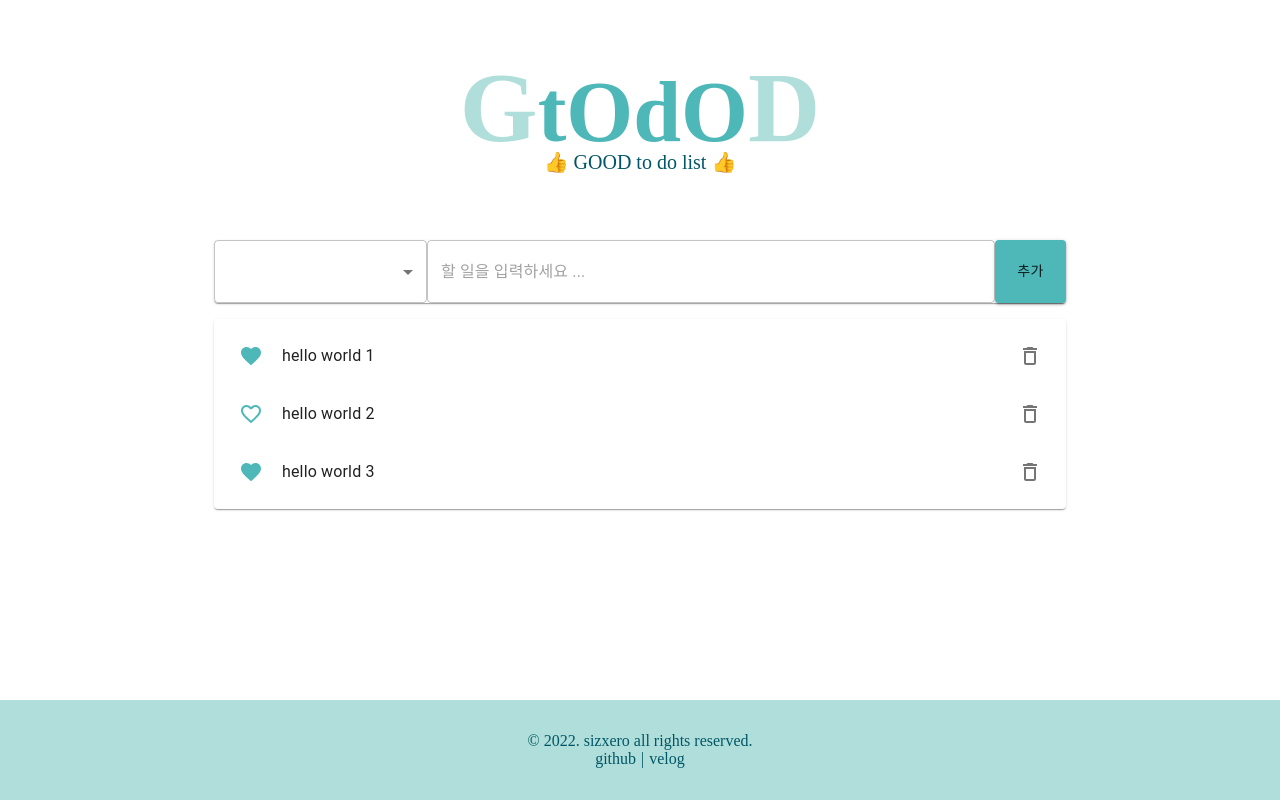
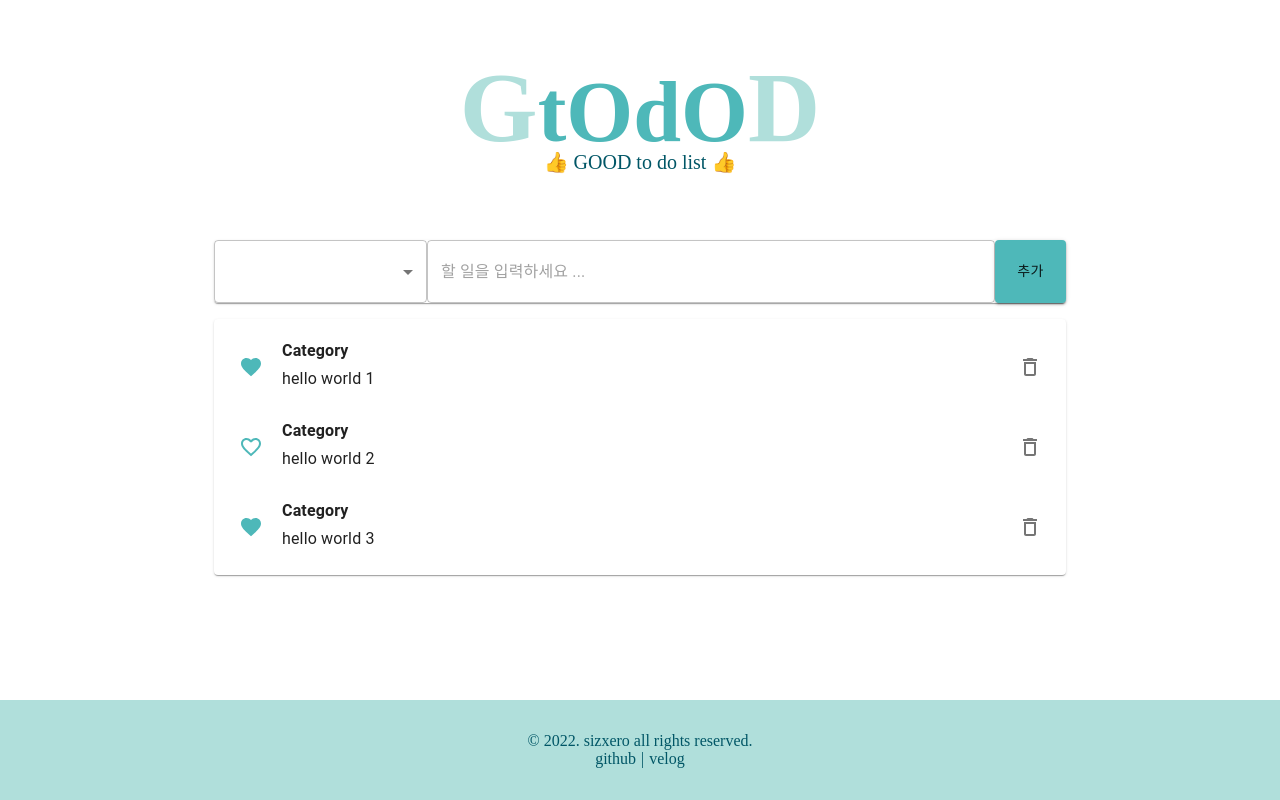
Before and after one commit to sizxero/GtOdOD-front, a React (Create React App) app: page / in a window 1280 px wide. Built offline with nearby package versions, Linux system fonts and the light colour scheme.

Commit message:
[chore] 카테고리 관련 수정
투두 목록에 카테고리 표시 및 팔레트 컴포넌트 디렉터리 이동

```diff
--- a/src/components/todolist/ToDoElement.js
+++ b/src/components/todolist/ToDoElement.js
@@ -18,6 +18,7 @@ const ToDoElement = ({item, onEditItem, onDeleteItem, onCheckedItem}) => {
             marginRight: "10px"
         }}/>
         <ListItemText>
+            <h4>Category</h4>
             <InputBase
                 type="text"
                 inputProps={{"aria-label":"naked", readOnly: readOnly}}
```
Also changed, not shown: src/components/todolist/category/CtgPalette.js (renamed from src/components/todolist/CtgPalette.js).
